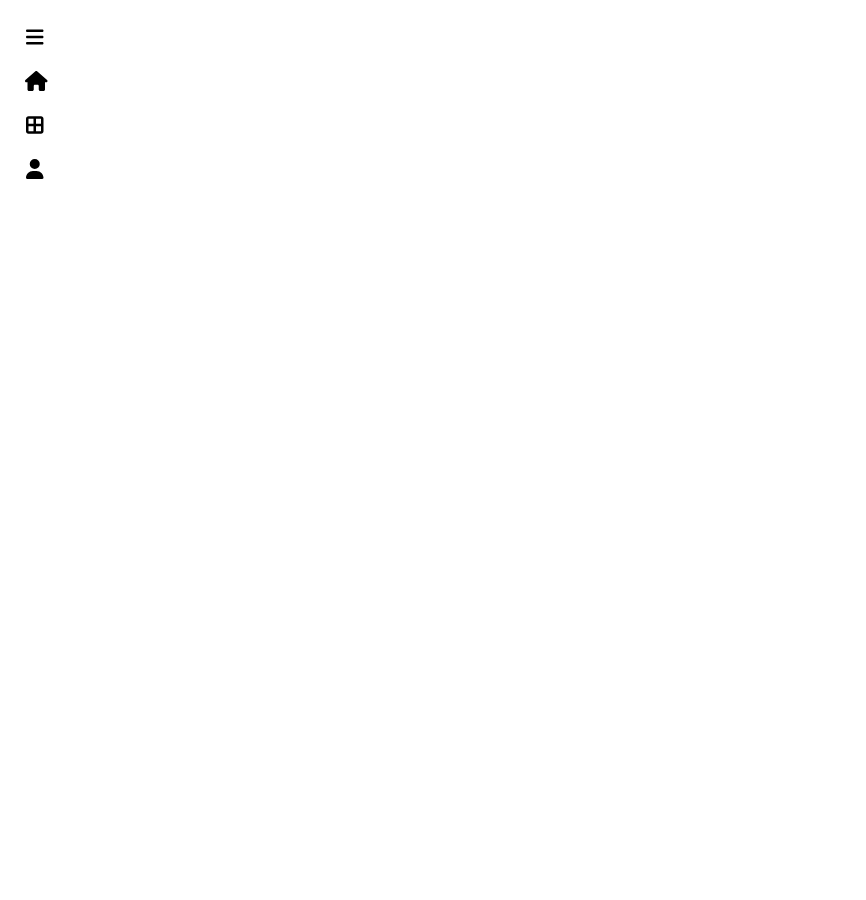
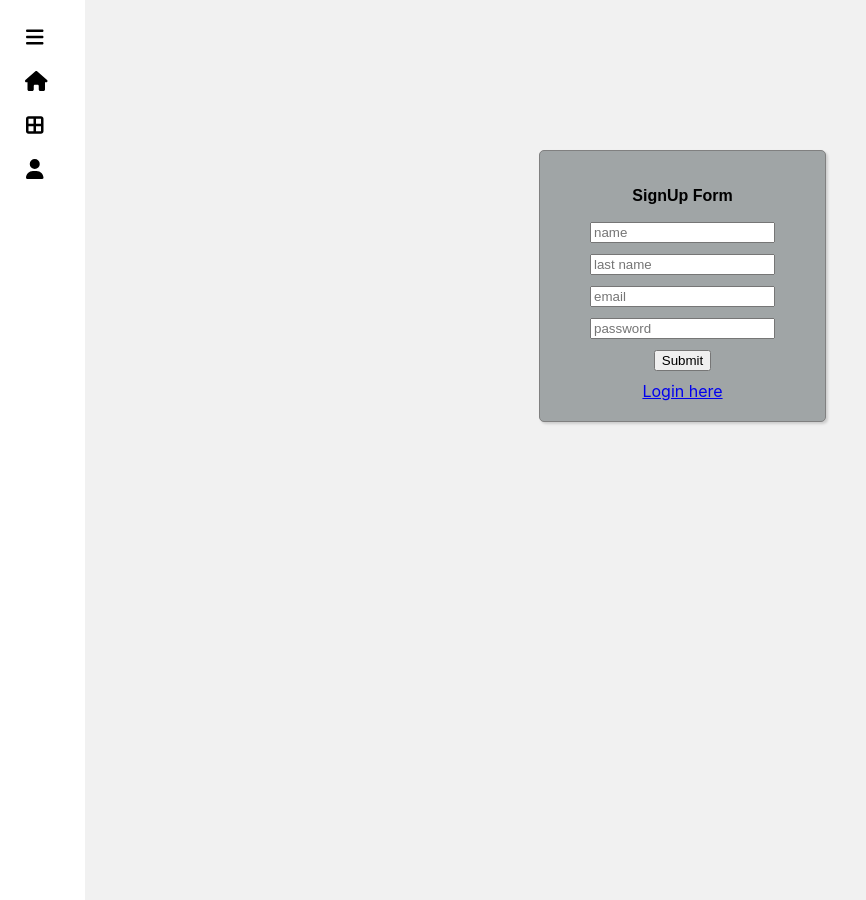
Before and after one commit to ChuckmonsterXlx/react-crud-app, a React (Create React App) app: page /signup in a window 1280 px wide. Before the commit this address had no page. Shown: the whole page, without its empty margins (0-866 px from the left). Before the commit the page ends 800 px from the top, so only its background shows below. Built offline with nearby package versions, Linux system fonts and the light colour scheme; data requests are answered from the project's data file.

Commit message:
created signup form

```diff
--- a/src/App.js
+++ b/src/App.js
@@ -8,6 +8,7 @@ import { setNotes } from "./redux/slices/notes/index.ts";
 import { setUsers } from "./redux/slices/users/index";
 import NavBar from "./components/navBar/NavBar";
 import Login from "./pages/Login.tsx";
+import SignUpForm from "./pages/SignUp.tsx";
 
 function App() {
   const dispatch = useAppDispatch();
@@ -36,6 +37,7 @@ function App() {
           <Route path="/" element={<Home />} />
           <Route path="/dashboard" element={<Dashboard />} />
           <Route path="/login" element={<Login />} />
+          <Route path="/signup" element={<SignUpForm />} />
         </Routes>
       </Router>
     </div>
--- /dev/null
+++ b/src/components/login/signup/SignUpForm.tsx
@@ -0,0 +1,38 @@
+import React, { useState } from "react";
+import { Link } from "react-router-dom";
+import { useAppSelector } from "../../../hooks/redux";
+import styles from "./signUpForm.module.css";
+
+const SignUpForm = () => {
+    const { user } = useAppSelector((state) => state);
+    const [ email, setEmail ] = useState('');
+    const [ password, setPassword ] = useState('');
+
+    return (
+        <div className={styles.formContainer}>
+            <form className={styles.signUpForm} >
+                <p>SignUp Form</p>
+                <div>
+                    <input type='text' placeholder='name' name="name" />
+                </div>
+                <div>
+                    <input type='text' placeholder='last name' name="lastName" />
+                </div>
+                <div>
+                    <input type='email' placeholder='email' name="email" />
+                </div>
+                <div>
+                    <input type='password' placeholder='password' name="password"  />
+                </div>
+                <div>
+                    <button type='submit'>Submit</button>
+                </div>
+                <div>
+                    <Link to="/login">Login here</Link>
+                </div>
+            </form>
+        </div>
+    )
+}
+
+export default SignUpForm;
--- /dev/null
+++ b/src/components/login/signup/signUpForm.module.css
@@ -0,0 +1,24 @@
+.formContainer {
+    padding: 150px 0px;
+    background: #f1f1f1;
+    height: 600px;
+}
+
+.signUpForm {
+    border: 1px solid gray;
+    padding: 20px 50px;
+    width: min-content;
+    margin: 0 auto;
+    border-radius: 5px;
+    box-shadow: rgb(0 0 0 / 15%) 1.95px 1.95px 2.6px;
+    background-color: rgb(160, 165, 166);
+}
+
+.signUpForm div{
+    margin-top: 10px;
+}
+
+.signUpForm p {
+    font-family: fantasy;
+    font-weight: 800;
+}
--- /dev/null
+++ b/src/pages/SignUp.tsx
@@ -0,0 +1,13 @@
+import React from "react";
+import SignUpForm from "../components/login/signup/SignUpForm";
+
+const SignUp = () => {
+
+    return(
+        <div style={{width: "100%"}}>
+            <SignUpForm />
+        </div>
+    )
+}
+
+export default SignUp;
```
